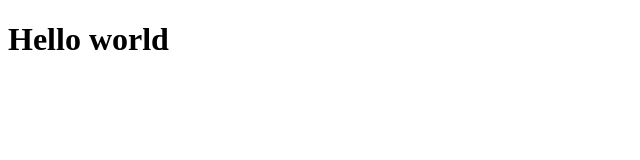
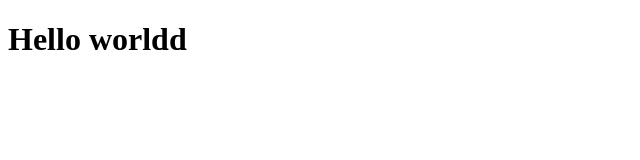
Before and after one commit to bratikk/projects-, a plain HTML site: page index.html in a window 1280 px wide. Shown: the full height of the page, 0-640 px from the left. Drawn offline with Linux system fonts and the light colour scheme.

Commit message:
add file

```diff
--- a/index.html
+++ b/index.html
@@ -7,7 +7,7 @@
     <title>Document</title>
   </head>
   <body>
-    <h1>Hello world</h1>
+    <h1>Hello worldd</h1>
     <script src="js/script.js"></script>
   </body>
 </html>
```
Also changed, not shown: main.js (deleted).
